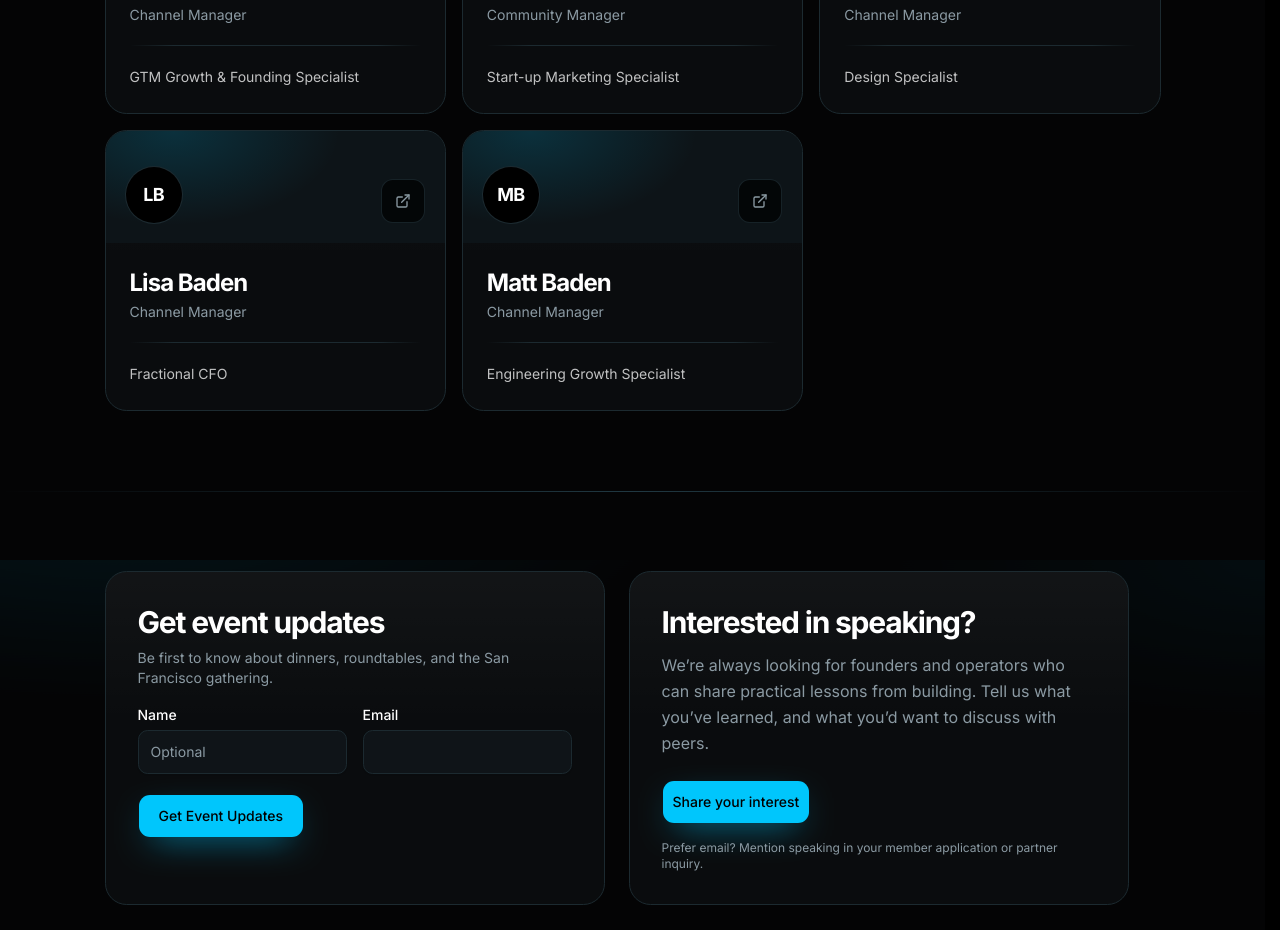
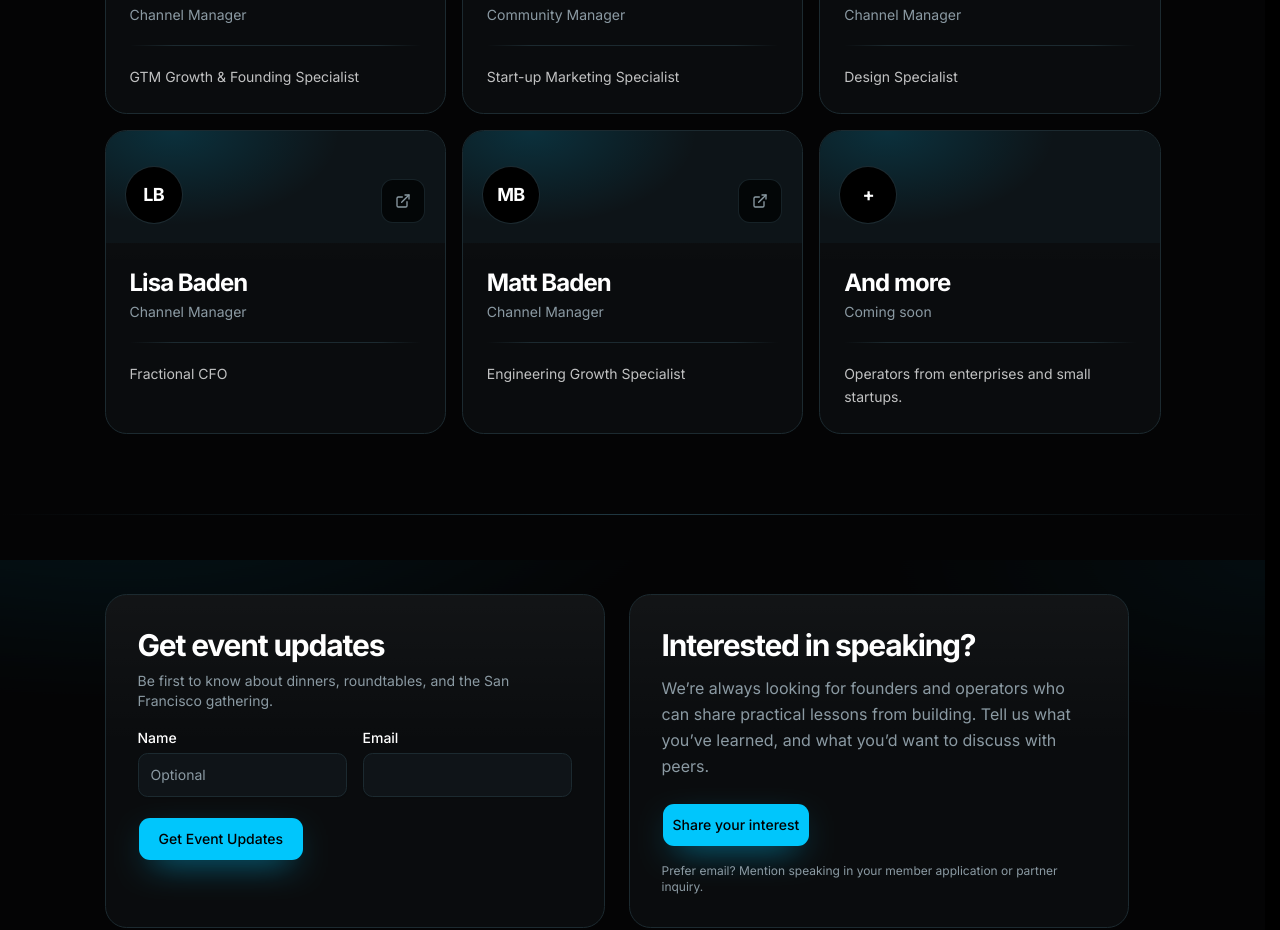
Before and after one commit to rarulraj/TheFoundersExperience-, a Next.js app: page /events in a window 1280 px wide. Shown: the part 1840-2770 px from the top of the page. Built offline with nearby package versions, Linux system fonts and the light colour scheme.

Commit message:
Add a sixth speaker card so the grid stays even.
Co-authored-by: Cursor <cursoragent@cursor.com>

```diff
--- a/src/components/Speakers.tsx
+++ b/src/components/Speakers.tsx
@@ -45,6 +45,7 @@ export function Speakers() {
                     <div className="flex size-14 items-center justify-center rounded-full bg-background font-display text-lg text-ink ring-1 ring-border transition-all duration-500 group-hover:ring-brand/50">
                       {speaker.initials}
                     </div>
+                    {speaker.linkedin ? (
                       <a
                         href={speaker.linkedin}
                         target="_blank"
@@ -54,10 +55,12 @@ export function Speakers() {
                       >
                         <ExternalLink className="size-4" />
                       </a>
+                    ) : null}
                   </div>
                 </div>
                 <div className="p-5 sm:p-6">
                   <h3 className="font-display text-h4 text-ink">
+                    {speaker.linkedin ? (
                       <a
                         href={speaker.linkedin}
                         target="_blank"
@@ -66,6 +69,9 @@ export function Speakers() {
                       >
                         {speaker.name}
                       </a>
+                    ) : (
+                      speaker.name
+                    )}
                   </h3>
                   <p className="mt-1 text-sm text-muted-foreground">
                     {speaker.role}
--- a/src/data/content.ts
+++ b/src/data/content.ts
@@ -119,6 +119,12 @@ export const speakers = [
     topic: "Engineering Growth Specialist",
     linkedin: "https://www.linkedin.com/in/mattbadentse/",
     initials: "MB",
+  },
+  {
+    name: "And more",
+    role: "Coming soon",
+    topic: "Operators from enterprises and small startups.",
+    initials: "+",
   },
 ];
 
```
Lines whose indentation alone changed are shown as unchanged.
